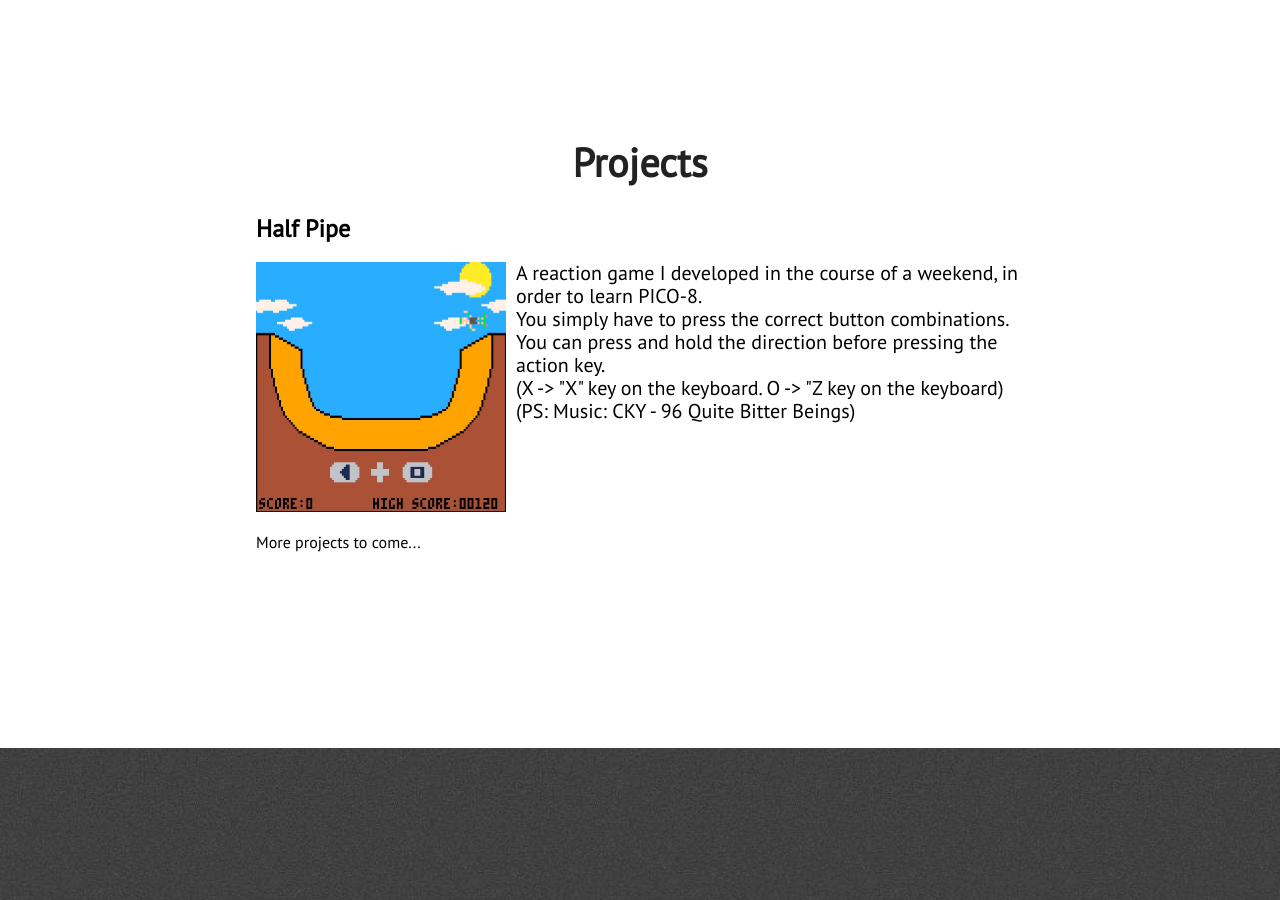
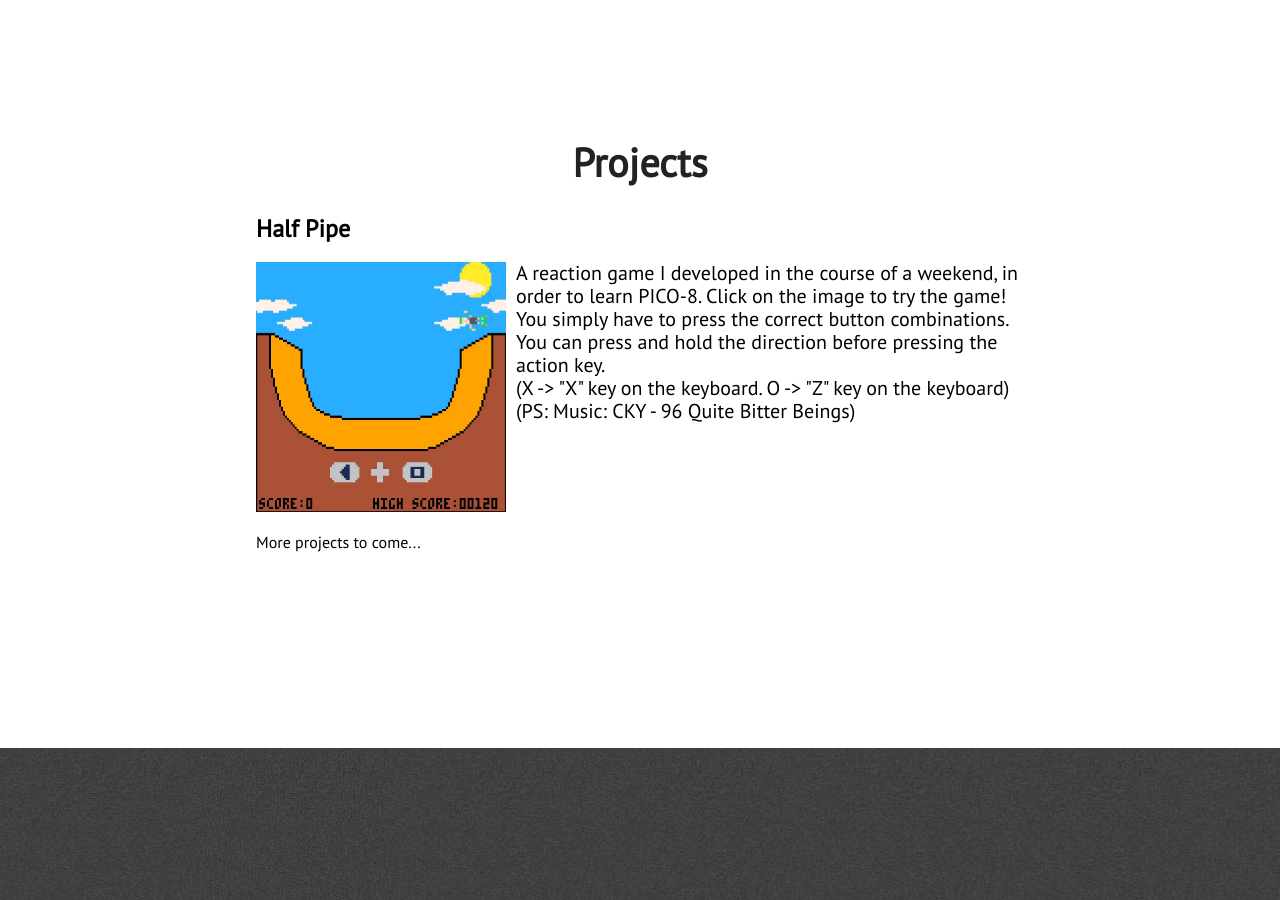
Before and after one commit to mkoseoglu091/mkoseoglu091.github.io, a Jekyll site: the page built from index.html, in a window 1280 px wide and 900 px high, scrolled down 2132 px. Built offline with Jekyll 4.4.1, drawn with Linux system fonts in a browser that asks for light colours; nearby versions of some CDN libraries.

Commit message:
Update projects.html

```diff
--- a/_includes/projects.html
+++ b/_includes/projects.html
@@ -5,7 +5,7 @@
                 <h2>Half Pipe</h2>
                 <a href="halfpipe.html">
                     <img alt="Half Pipe" src="../assets/images/halfpipe screenshot.jpg" width="250" height="250" style="padding-right: 10px;"></a>
-                <p style="font-size: 20px;">A reaction game I developed in the course of a weekend, in order to learn PICO-8. <br>You simply have to press the correct button combinations. You can press and hold the direction before pressing the action key. <br>(X -> "X" key on the keyboard. O -> "Z key on the keyboard) <br>(PS: Music: CKY - 96 Quite Bitter Beings)</p>
+                <p style="font-size: 20px;">A reaction game I developed in the course of a weekend, in order to learn PICO-8. Click on the image to try the game!<br>You simply have to press the correct button combinations. You can press and hold the direction before pressing the action key. <br>(X -> "X" key on the keyboard. O -> "Z" key on the keyboard) <br>(PS: Music: CKY - 96 Quite Bitter Beings)</p>
 
                 <br>
                 <br>
```
